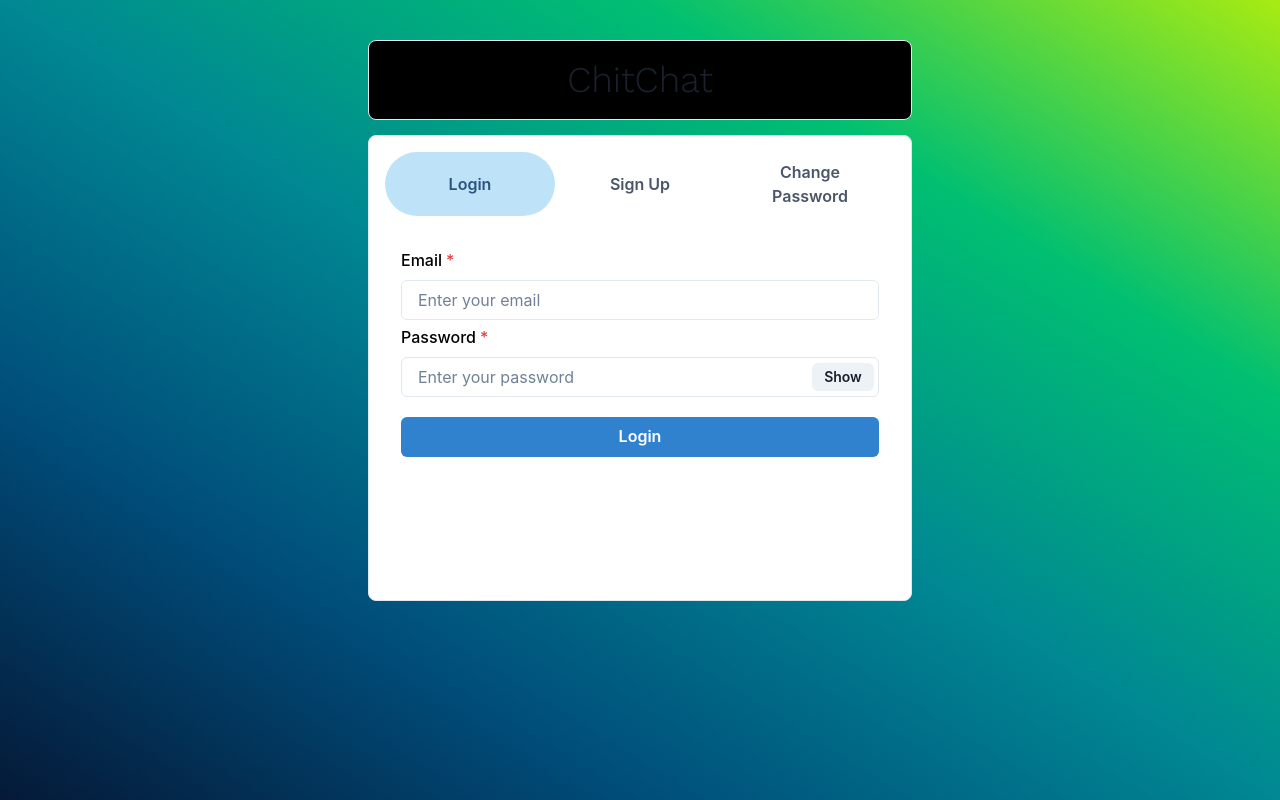
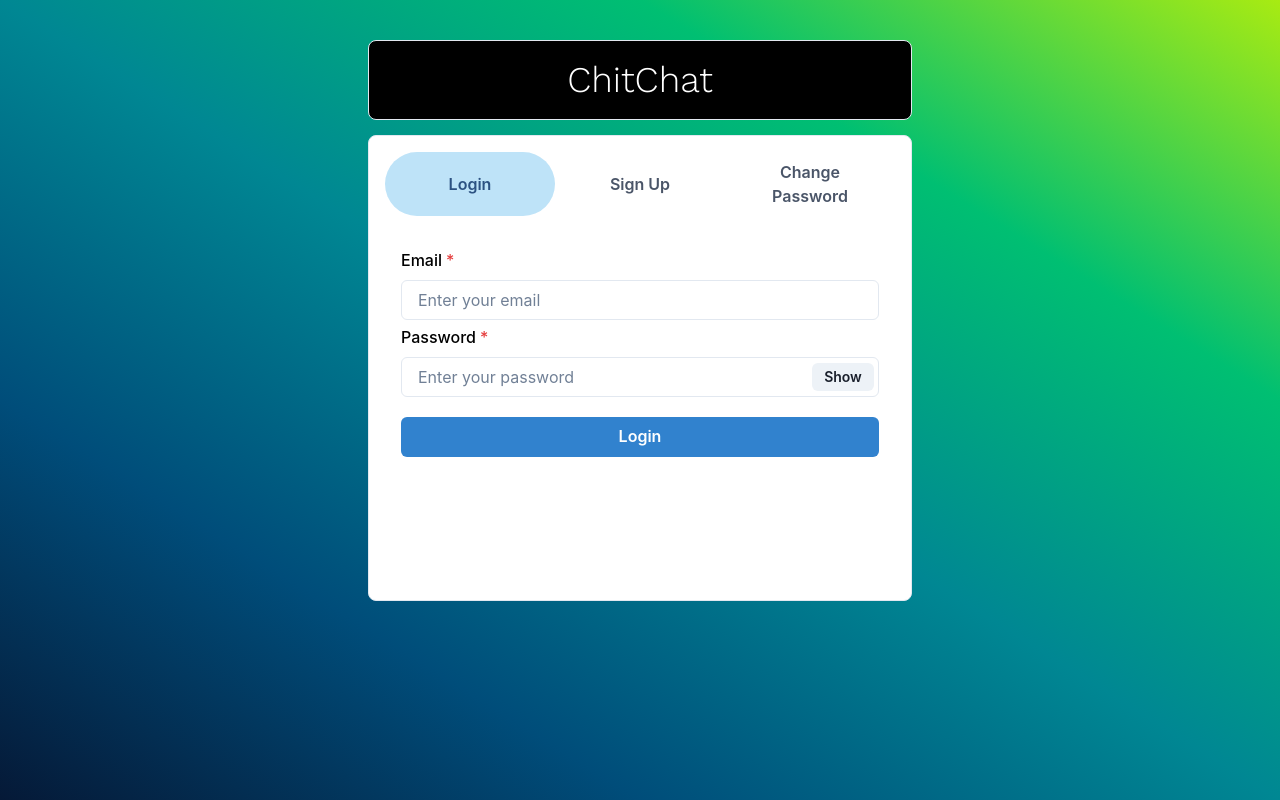
Before and after one commit to TosmimForidMehtab/Chit-chat, a React (Create React App) app in the folder frontend/: page / in a window 1280 px wide. Built offline with nearby package versions, Linux system fonts and the light colour scheme.

Commit message:
Re-imagining colors

```diff
--- a/frontend/src/Pages/HomePage.js
+++ b/frontend/src/Pages/HomePage.js
@@ -17,7 +17,7 @@ function Homepage() {
     return (
         <Container maxW="xl" centerContent>
             <Box display={"flex"} justifyContent="center" p={3} bg="white" w="100%" m="40px 0 15px 0" borderRadius="lg" borderWidth="1px" backgroundColor={"ActiveBorder"}>
-                <Text fontSize="4xl" fontFamily="Work sans">
+                <Text fontSize="4xl" fontFamily="Work sans" color={"white"}>
                     ChitChat
                 </Text>
             </Box>
```
